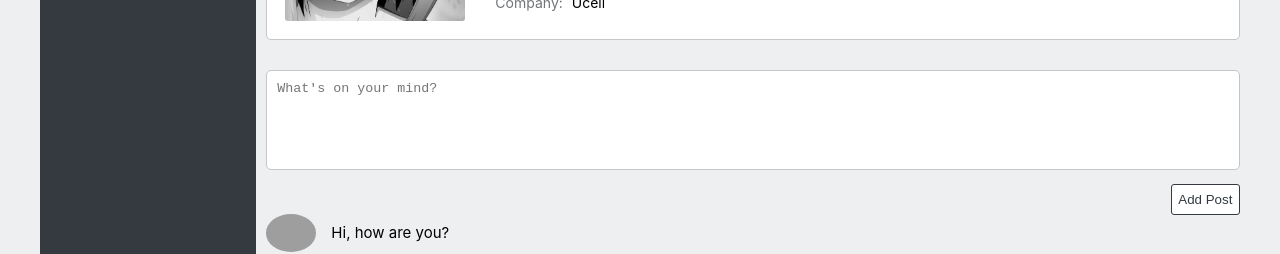
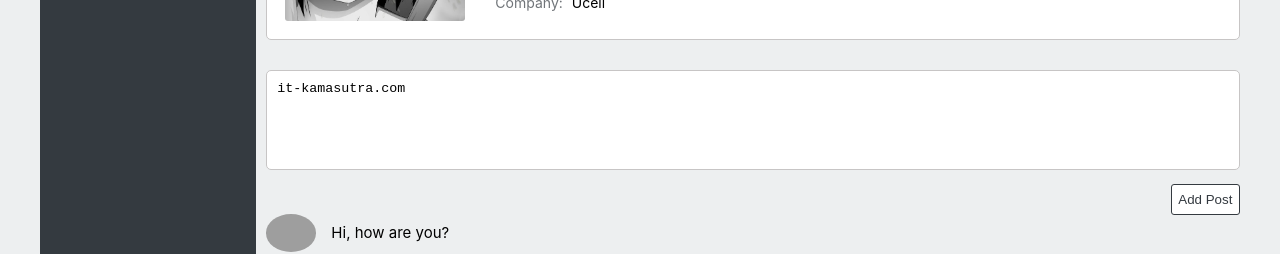
Before and after one commit to edjalilov/react-samurai, a React (Create React App) app: page /profile in a window 1280 px wide. Shown: the part 934-1188 px from the top of the page. Built offline with nearby package versions, Linux system fonts and the light colour scheme; grey boxes are pictures that could not be loaded.

Commit message:
store, state ООП рефакторинг

```diff
--- a/src/App.js
+++ b/src/App.js
@@ -14,7 +14,11 @@ function App(props) {
         <Route
           path="/profile"
           render={() => (
-            <Profile state={props.state.profilePage} addPost={props.addPost} />
+            <Profile
+              profilePage={props.state.profilePage}
+              addPost={props.addPost}
+              updateNewPostText={props.updateNewPostText}
+            />
           )}
         />
         <Route
--- a/src/components/Profile/MyPosts/MyPosts.jsx
+++ b/src/components/Profile/MyPosts/MyPosts.jsx
@@ -10,9 +10,12 @@ const MyPosts = (props) => {
   let newPostElement = React.createRef();
 
   let addPost = () => {
+    props.addPost();
+  };
+
+  let onPostChange = () => {
     let text = newPostElement.current.value;
-    props.addPost(text);
-    newPostElement.current.value = "";
+    props.updateNewPostText(text);
   };
 
   return (
@@ -21,7 +24,9 @@ const MyPosts = (props) => {
         <div>
           <textarea
             placeholder="What's on your mind?"
+            onChange={onPostChange}
             ref={newPostElement}
+            value={props.newPostText}
           ></textarea>
         </div>
         <div className={classes.btnWrapper}>
--- a/src/components/Profile/Profile.jsx
+++ b/src/components/Profile/Profile.jsx
@@ -3,12 +3,16 @@ import MyPosts from "./MyPosts/MyPosts";
 // import classes from "./Profile.module.css";
 import ProfileInfo from "../Profile/ProfileInfo/ProfileInfo";
 
-
 const Profile = (props) => {
   return (
     <>
       <ProfileInfo />
-      <MyPosts posts={props.state.posts} addPost={props.addPost}/>
+      <MyPosts
+        posts={props.profilePage.posts}
+        addPost={props.addPost}
+        newPostText={props.profilePage.newPostText}
+        updateNewPostText={props.updateNewPostText}
+      />
     </>
   );
 };
--- a/src/index.js
+++ b/src/index.js
@@ -1,3 +1,22 @@
-import { rerenderEntireTree } from "./render";
-import state from './redux/state'
-rerenderEntireTree(state);
+import React from "react";
+import store from "./redux/state";
+import ReactDOM from "react-dom";
+import "./index.css";
+import App from "./App";
+import { BrowserRouter } from "react-router-dom";
+
+let rerenderEntireTree = (state) => {
+  ReactDOM.render(
+    <BrowserRouter>
+      <App
+        state={state}
+        addPost={store.addPost.bind(store)}
+        updateNewPostText={store.updateNewPostText.bind(store)}
+      />
+    </BrowserRouter>,
+    document.getElementById("root")
+  );
+};
+
+rerenderEntireTree(store.getState());
+store.subscribe(rerenderEntireTree);
--- a/src/redux/state.js
+++ b/src/redux/state.js
@@ -1,10 +1,11 @@
-import { rerenderEntireTree } from "../render";
-let state = {
+let store = {
+  _state: {
     profilePage: {
       posts: [
         { id: 1, message: "Hi, how are you?", likesCount: "14" },
         { id: 2, message: "It's my first post", likesCount: "3" },
       ],
+      newPostText: "it-kamasutra.com",
     },
     dialogsPage: {
       dialogs: [
@@ -29,16 +30,35 @@ let state = {
         { id: 3, name: "Sasha" },
       ],
     },
-};
+  },
+  getState() {
+    return this._state
+  },
+  _callSubscriber()  {
+    console.log("State changed");
+  },
 
-export let addPost = (postMessage) => {
+  addPost() {
     let newPost = {
       id: 3,
-    message: postMessage,
+      message: this._state.profilePage.newPostText,
       likesCount: 0,
     };
-  state.profilePage.posts.push(newPost);
-  rerenderEntireTree(state);
-};
+    this._state.profilePage.posts.push(newPost);
+    this._state.profilePage.newPostText = "";
+    this._callSubscriber(this._state);
+  },
 
-export default state;
+  updateNewPostText(newText){
+    this._state.profilePage.newPostText = newText;
+    this._callSubscriber(this._state);
+  },
+
+  subscribe(observer) {
+    this._callSubscriber = observer;
+  }
+
+}
+
+
+export default store;
--- a/src/render.js
+++ /dev/null
@@ -1,15 +0,0 @@
-import React from "react";
-import ReactDOM from "react-dom";
-import "./index.css";
-import App from "./App";
-import { addPost } from "./redux/state";
-import { BrowserRouter } from "react-router-dom";
-
-export let rerenderEntireTree = (state) => {
-  ReactDOM.render(
-    <BrowserRouter>
-      <App state={state} addPost={addPost} />
-    </BrowserRouter>,
-    document.getElementById("root")
-  );
-};
```
Lines whose indentation alone changed are shown as unchanged.
